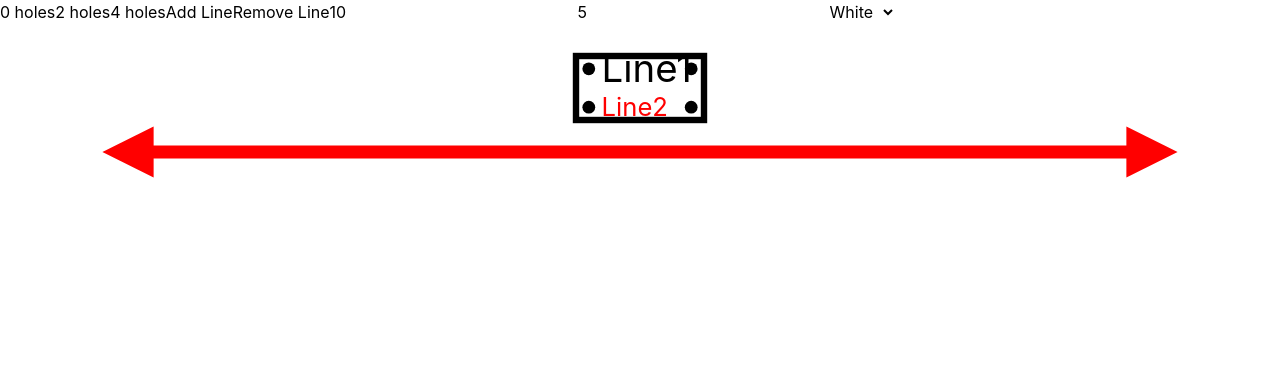
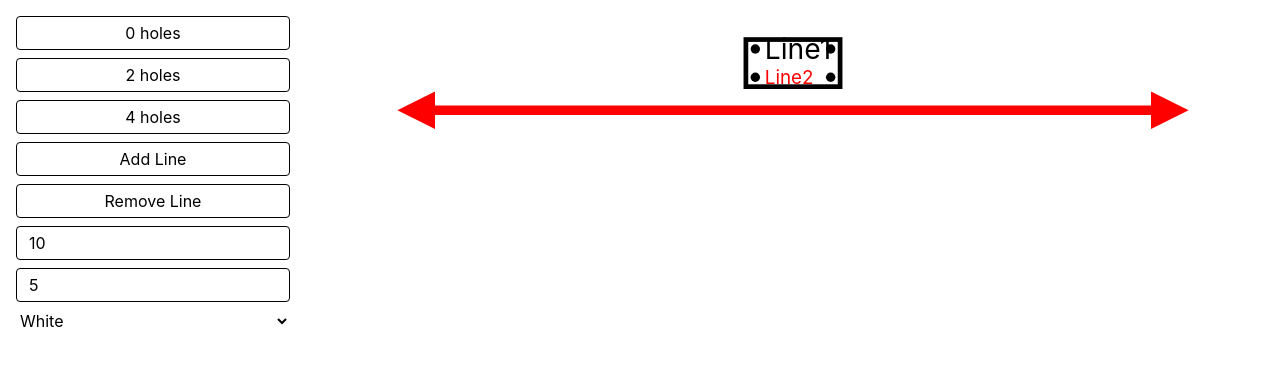
Before and after one commit to RichoHa/label-builder, a React (Vite) app: page / in a window 1280 px wide. Shown: the top 366 px of the page. Built offline with nearby package versions, Linux system fonts and the light colour scheme.

Commit message:
Componentize Button/Input, layout controls beside label preview

```diff
--- a/src/App.jsx
+++ b/src/App.jsx
@@ -1,5 +1,7 @@
 import { useState } from "react";
 import LabelPreview from "./component/LabelPreview";
+import Button from "./component/Button";
+import Input from "./component/Input";
 
 export default function App() {
   const [holeCount, setHoleCount] = useState(4);
@@ -44,11 +46,12 @@ export default function App() {
   }
 
   return (
-    <div>
-      <button onClick={() => setHoleCount(0)}>0 holes</button>
-      <button onClick={() => setHoleCount(2)}>2 holes</button>
-      <button onClick={() => setHoleCount(4)}>4 holes</button>
-      <button
+    <div className="flex gap-8 p-4">
+      <div className="flex flex-col gap-2">
+        <Button onClick={() => setHoleCount(0)}>0 holes</Button>
+        <Button onClick={() => setHoleCount(2)}>2 holes</Button>
+        <Button onClick={() => setHoleCount(4)}>4 holes</Button>
+        <Button
           onClick={() =>
             setLines([
               ...lines,
@@ -57,14 +60,16 @@ export default function App() {
           }
         >
           Add Line
-      </button>
-      <button onClick={() => setLines(lines.slice(0, -1))}>Remove Line</button>
-      <input
+        </Button>
+        <Button onClick={() => setLines(lines.slice(0, -1))}>
+          Remove Line
+        </Button>
+        <Input
           type="number"
           value={rectWidth}
           onChange={(e) => setRectWidth(parseFloat(e.target.value))}
         />
-      <input
+        <Input
           type="number"
           value={rectHeight}
           onChange={(e) => setRectHeight(parseFloat(e.target.value))}
@@ -75,6 +80,8 @@ export default function App() {
           <option value="yellow">Yellow</option>
           <option value="red">Red</option>
         </select>
+      </div>
+
       <LabelPreview
         rectWidth={rectWidth}
         rectHeight={rectHeight}
--- /dev/null
+++ b/src/component/Button.jsx
@@ -0,0 +1,10 @@
+export default function Button({ children, onClick }) {
+  return (
+    <button
+      className="border px-3 py-1 rounded hover:bg-gray-100"
+      onClick={onClick}
+    >
+      {children}
+    </button>
+  );
+}
--- /dev/null
+++ b/src/component/Input.jsx
@@ -0,0 +1,10 @@
+export default function Input({ type, value, onChange }) {
+  return (
+    <input
+      className="border px-3 py-1 rounded hover:bg-gray-100"
+      type={type}
+      value={value}
+      onChange={onChange}
+    />
+  );
+}
```
Lines whose indentation alone changed are shown as unchanged.
